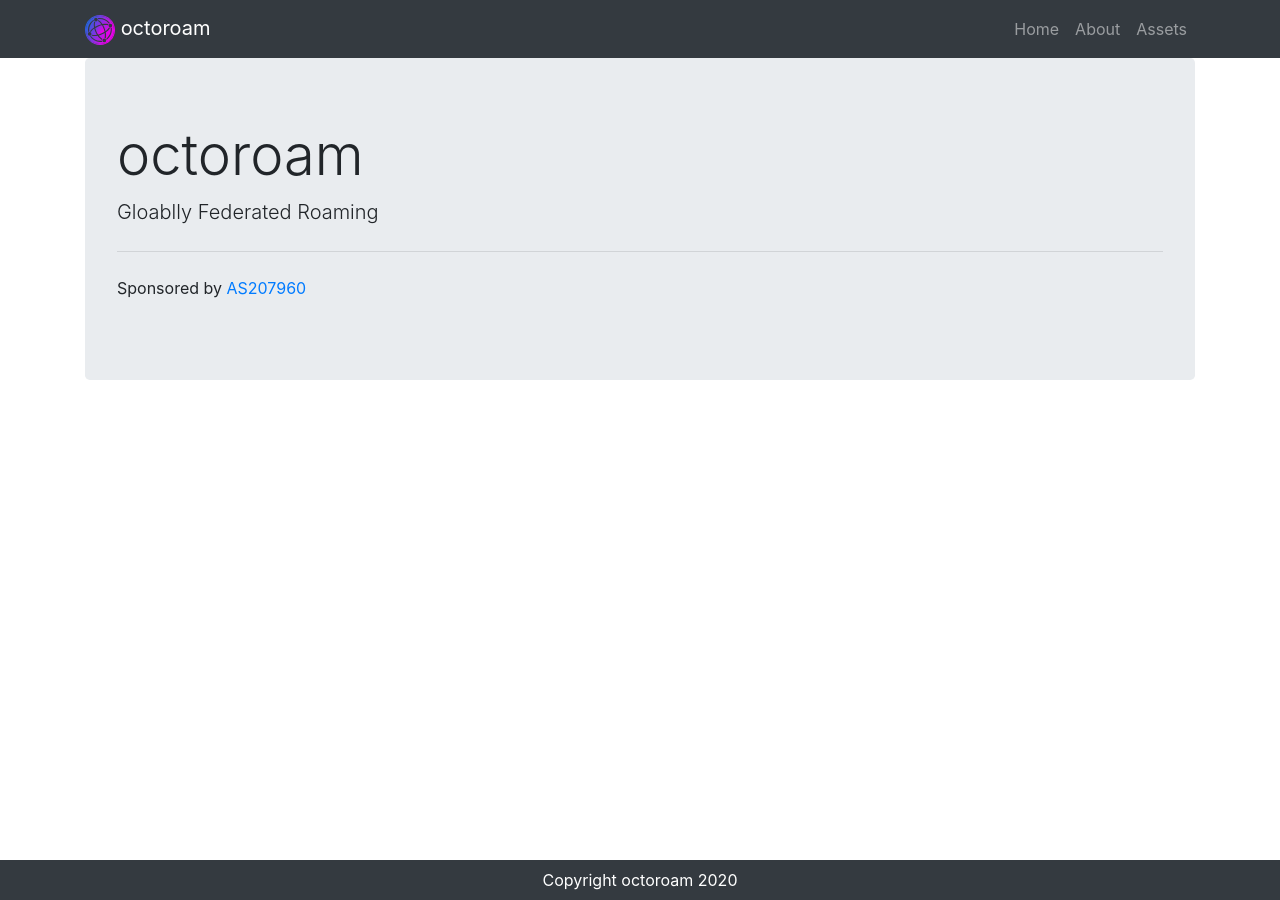
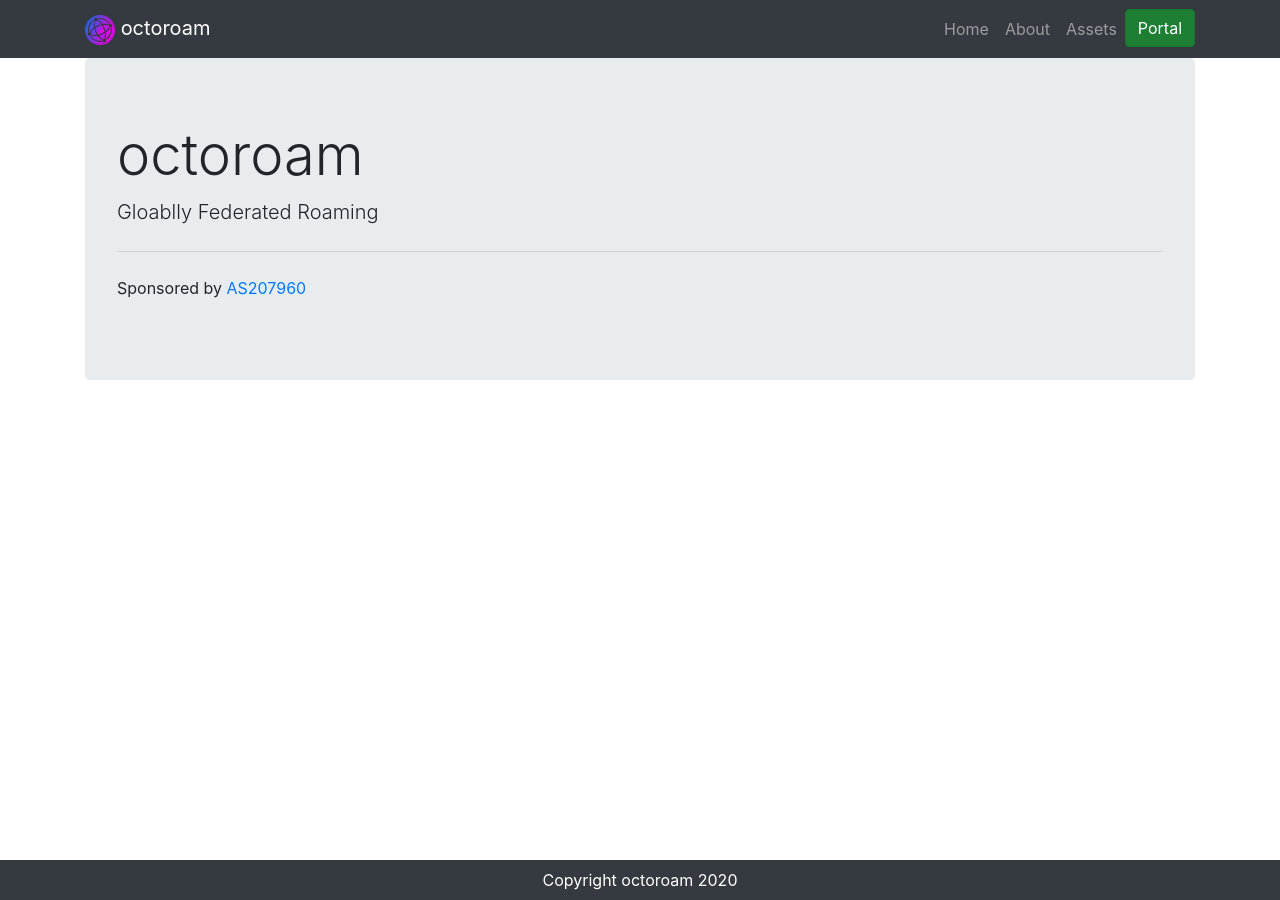
Before and after one commit to octoroam/octoroam.net, a Jekyll site: the page built from index.md, in a window 1280 px wide. Built offline with Jekyll 4.4.1, drawn with Linux system fonts in a browser that asks for light colours; nearby versions of some CDN libraries.

Commit message:
Portal soon:tm:

```diff
--- a/_includes/header.html
+++ b/_includes/header.html
@@ -32,6 +32,16 @@
             Assets
           </a>
         </li>
+        <li class="nav-item">
+          <a
+            href="https://portal.octoroam.net/"
+            class="btn btn-success active"
+            role="button"
+            aria-pressed="true"
+          >
+            Portal
+          </a>
+        </li>
       </ul>
     </div>
   </div>
```
